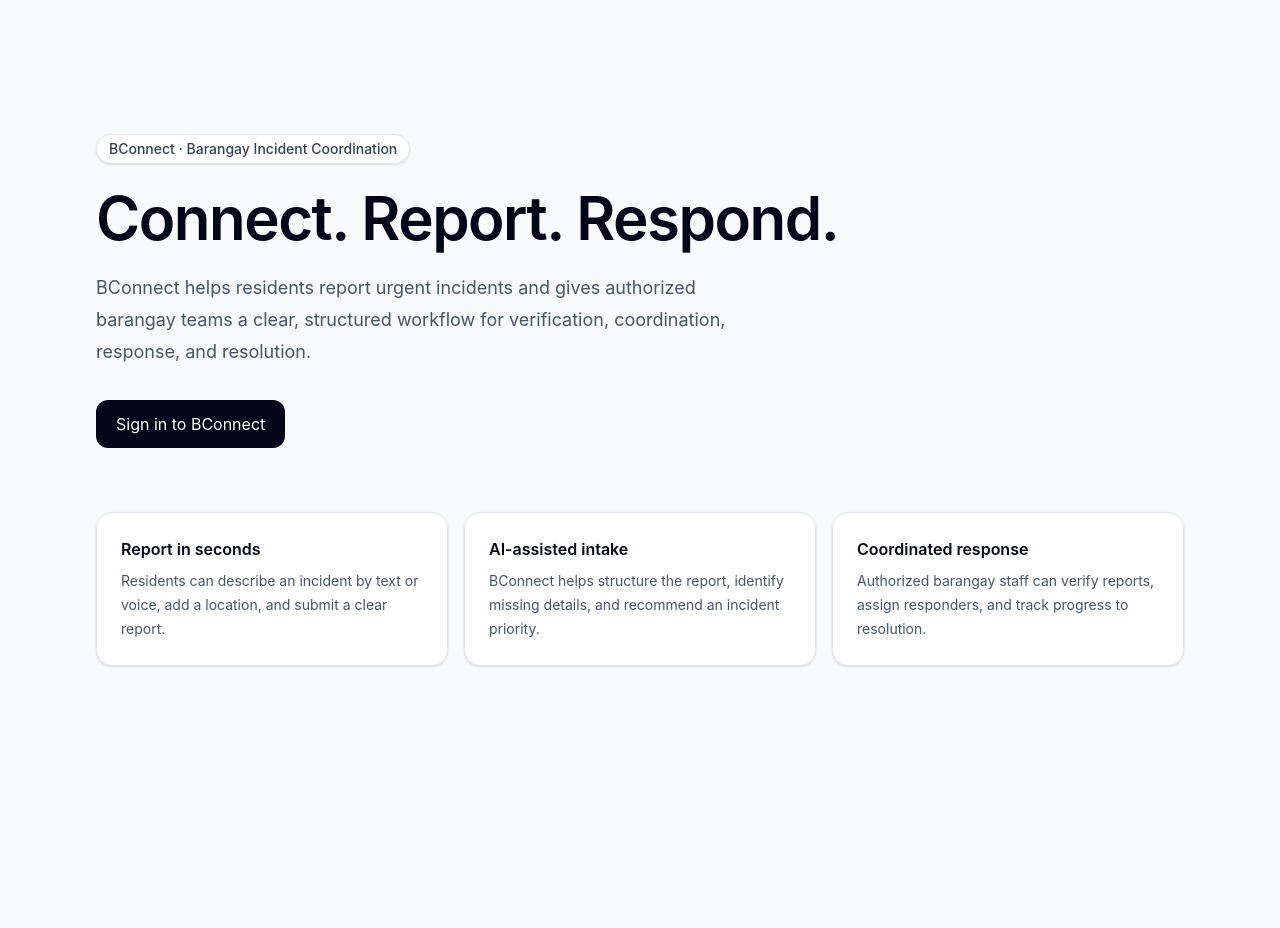
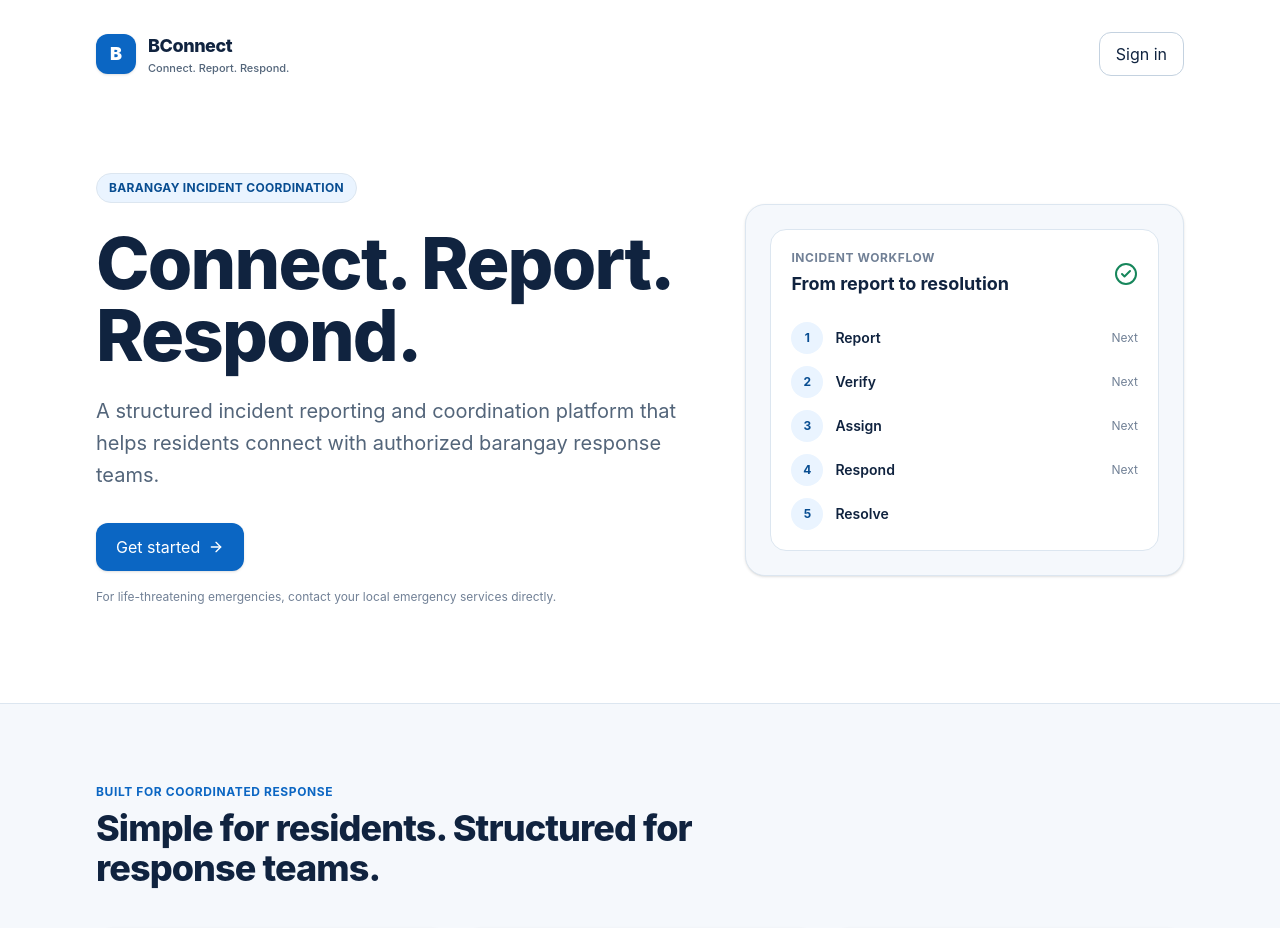
Before and after one commit to a3bcruz-jpg/BConnect, a Next.js app: page / in a window 1280 px wide. Shown: the top 928 px of the page. Before the commit the page ends 800 px from the top, so only its background shows below. Built offline with nearby package versions, Linux system fonts and the light colour scheme.

Commit message:
feat: refine BConnect public landing page

```diff
--- a/src/app/page.tsx
+++ b/src/app/page.tsx
@@ -1,52 +1,97 @@
 import Link from 'next/link';
+import { ArrowRight, CheckCircle2, MapPin, ShieldCheck, Siren } from 'lucide-react';
 
 const features = [
   {
+    icon: Siren,
     title: 'Report in seconds',
-    description: 'Residents can describe an incident by text or voice, add a location, and submit a clear report.',
+    description: 'Residents can submit a clear incident report with the details responders need.',
   },
   {
+    icon: ShieldCheck,
     title: 'AI-assisted intake',
-    description: 'BConnect helps structure the report, identify missing details, and recommend an incident priority.',
+    description: 'AI helps structure reports and surface missing details while keeping decisions with authorized people.',
   },
   {
+    icon: MapPin,
     title: 'Coordinated response',
-    description: 'Authorized barangay staff can verify reports, assign responders, and track progress to resolution.',
+    description: 'Authorized barangay teams can verify incidents, assign responders, and track progress to resolution.',
   },
 ];
 
+const workflow = ['Report', 'Verify', 'Assign', 'Respond', 'Resolve'];
+
 export default function HomePage() {
   return (
-    <main className="min-h-screen bg-slate-50 text-slate-950">
-      <section className="mx-auto flex min-h-screen max-w-6xl flex-col justify-center px-6 py-16 lg:px-8">
-        <div className="max-w-3xl">
-          <div className="mb-6 inline-flex items-center rounded-full border border-slate-200 bg-white px-3 py-1 text-sm font-medium text-slate-700 shadow-sm">
-            BConnect · Barangay Incident Coordination
-          </div>
+    <main className="min-h-screen bg-[var(--background)] text-[var(--foreground)]">
+      <section className="border-b border-[var(--border)] bg-white">
+        <div className="mx-auto max-w-6xl px-6 pb-20 pt-8 lg:px-8 lg:pb-24">
+          <header className="flex items-center justify-between gap-6">
+            <Link href="/" aria-label="BConnect home" className="flex items-center gap-3">
+              <span aria-hidden="true" className="flex h-10 w-10 items-center justify-center rounded-xl bg-[var(--brand)] text-lg font-black text-white shadow-sm">B</span>
+              <span>
+                <span className="block text-lg font-extrabold tracking-tight">BConnect</span>
+                <span className="block text-[11px] font-medium text-[var(--text-secondary)]">Connect. Report. Respond.</span>
+              </span>
+            </Link>
+            <Link href="/login" className="inline-flex min-h-11 items-center justify-center rounded-xl border border-[var(--border-strong)] bg-white px-4 text-sm font-semibold text-[var(--foreground)] transition hover:border-[var(--brand)] hover:text-[var(--brand)]">
+              Sign in
+            </Link>
+          </header>
 
-          <h1 className="text-5xl font-semibold tracking-tight sm:text-6xl">
-            Connect. Report. Respond.
-          </h1>
+          <div className="grid gap-14 pt-20 lg:grid-cols-[1.15fr_.85fr] lg:items-center lg:pt-24">
+            <div>
+              <div className="mb-6 inline-flex items-center rounded-full border border-[var(--border)] bg-[var(--brand-soft)] px-3 py-1.5 text-xs font-bold tracking-wide text-[var(--brand-dark)]">
+                BARANGAY INCIDENT COORDINATION
+              </div>
+              <h1 className="max-w-3xl text-5xl font-extrabold tracking-tight sm:text-6xl lg:text-7xl">Connect. Report. Respond.</h1>
+              <p className="mt-6 max-w-2xl text-lg leading-8 text-[var(--text-secondary)] sm:text-xl">
+                A structured incident reporting and coordination platform that helps residents connect with authorized barangay response teams.
+              </p>
+              <div className="mt-8 flex flex-wrap gap-3">
+                <Link href="/login" className="inline-flex min-h-12 items-center justify-center gap-2 rounded-xl bg-[var(--brand)] px-5 text-sm font-bold text-white shadow-sm transition hover:bg-[var(--brand-dark)]">
+                  Get started
+                  <ArrowRight className="h-4 w-4" aria-hidden="true" />
+                </Link>
+              </div>
+              <p className="mt-4 text-xs leading-5 text-[var(--text-muted)]">For life-threatening emergencies, contact your local emergency services directly.</p>
+            </div>
 
-          <p className="mt-6 max-w-2xl text-lg leading-8 text-slate-600">
-            BConnect helps residents report urgent incidents and gives authorized barangay teams a clear, structured workflow for verification, coordination, response, and resolution.
-          </p>
-
-          <div className="mt-8 flex flex-wrap gap-3">
-            <Link
-              href="/login"
-              className="rounded-xl bg-slate-950 px-5 py-3 text-sm font-semibold text-white transition hover:bg-slate-800"
-            >
-              Sign in to BConnect
-            </Link>
+            <div className="rounded-[20px] border border-[var(--border)] bg-[var(--background)] p-5 shadow-sm sm:p-6">
+              <div className="rounded-2xl border border-[var(--border)] bg-white p-5">
+                <div className="flex items-center justify-between gap-4">
+                  <div>
+                    <p className="text-xs font-bold uppercase tracking-wider text-[var(--text-muted)]">Incident workflow</p>
+                    <p className="mt-1 text-lg font-bold">From report to resolution</p>
+                  </div>
+                  <CheckCircle2 className="h-6 w-6 text-[var(--success)]" aria-hidden="true" />
+                </div>
+                <div className="mt-6 space-y-3">
+                  {workflow.map((step, index) => (
+                    <div key={step} className="flex items-center gap-3">
+                      <span className="flex h-8 w-8 shrink-0 items-center justify-center rounded-full bg-[var(--brand-soft)] text-xs font-bold text-[var(--brand-dark)]">{index + 1}</span>
+                      <span className="text-sm font-semibold">{step}</span>
+                      {index < workflow.length - 1 && <span className="ml-auto text-xs text-[var(--text-muted)]">Next</span>}
+                    </div>
+                  ))}
+                </div>
+              </div>
+            </div>
           </div>
         </div>
+      </section>
 
-        <div className="mt-16 grid gap-4 md:grid-cols-3">
-          {features.map((feature) => (
-            <article key={feature.title} className="rounded-2xl border border-slate-200 bg-white p-6 shadow-sm">
-              <h2 className="text-base font-semibold">{feature.title}</h2>
-              <p className="mt-2 text-sm leading-6 text-slate-600">{feature.description}</p>
+      <section className="mx-auto max-w-6xl px-6 py-16 lg:px-8 lg:py-20">
+        <div className="max-w-2xl">
+          <p className="text-xs font-bold uppercase tracking-wider text-[var(--brand)]">Built for coordinated response</p>
+          <h2 className="mt-2 text-3xl font-extrabold tracking-tight sm:text-4xl">Simple for residents. Structured for response teams.</h2>
+        </div>
+        <div className="mt-10 grid gap-4 md:grid-cols-3">
+          {features.map(({ icon: Icon, title, description }) => (
+            <article key={title} className="rounded-2xl border border-[var(--border)] bg-white p-6 shadow-sm">
+              <div className="flex h-11 w-11 items-center justify-center rounded-xl bg-[var(--brand-soft)] text-[var(--brand)]"><Icon className="h-5 w-5" aria-hidden="true" /></div>
+              <h3 className="mt-5 text-base font-bold">{title}</h3>
+              <p className="mt-2 text-sm leading-6 text-[var(--text-secondary)]">{description}</p>
             </article>
           ))}
         </div>
```
